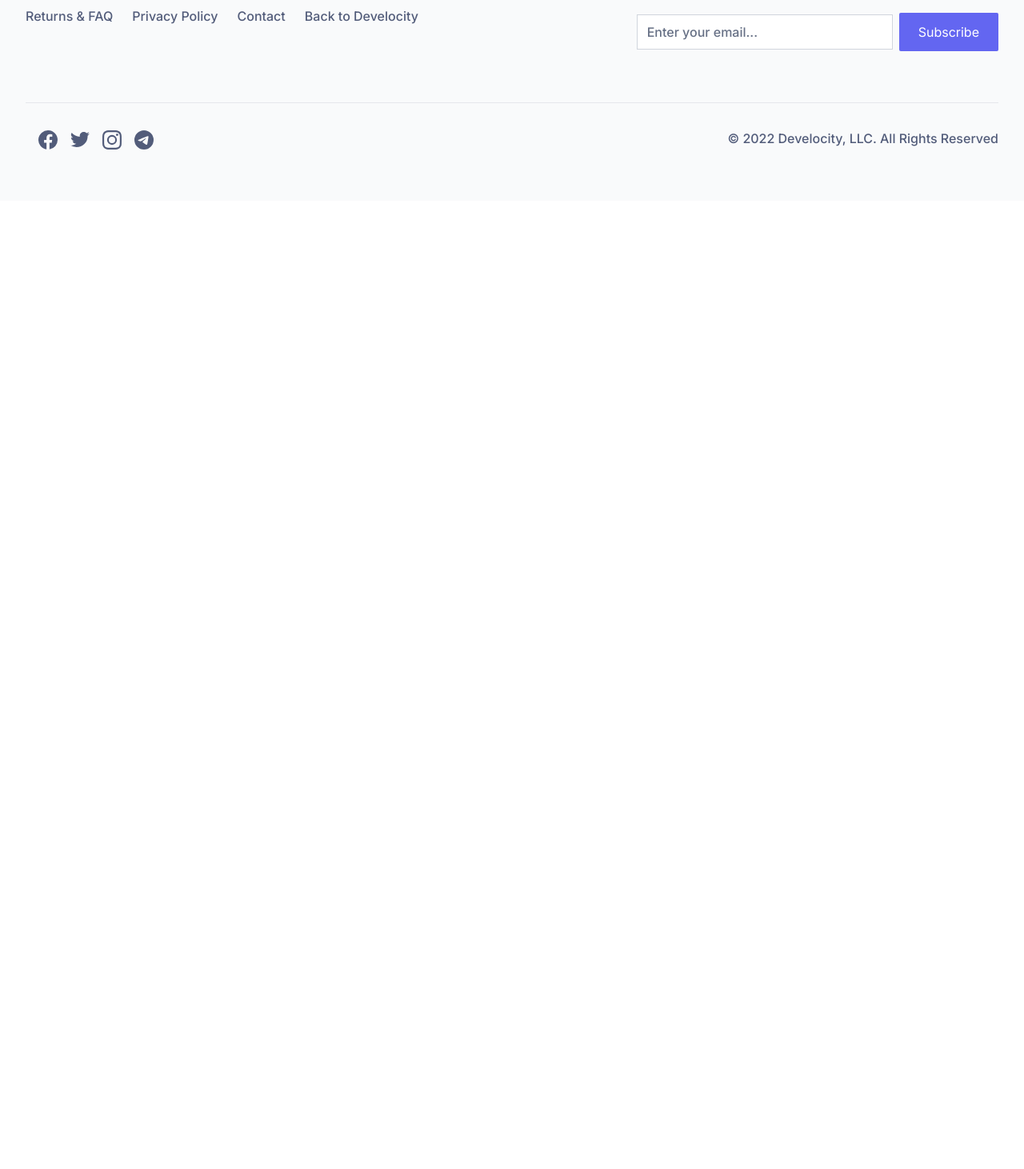
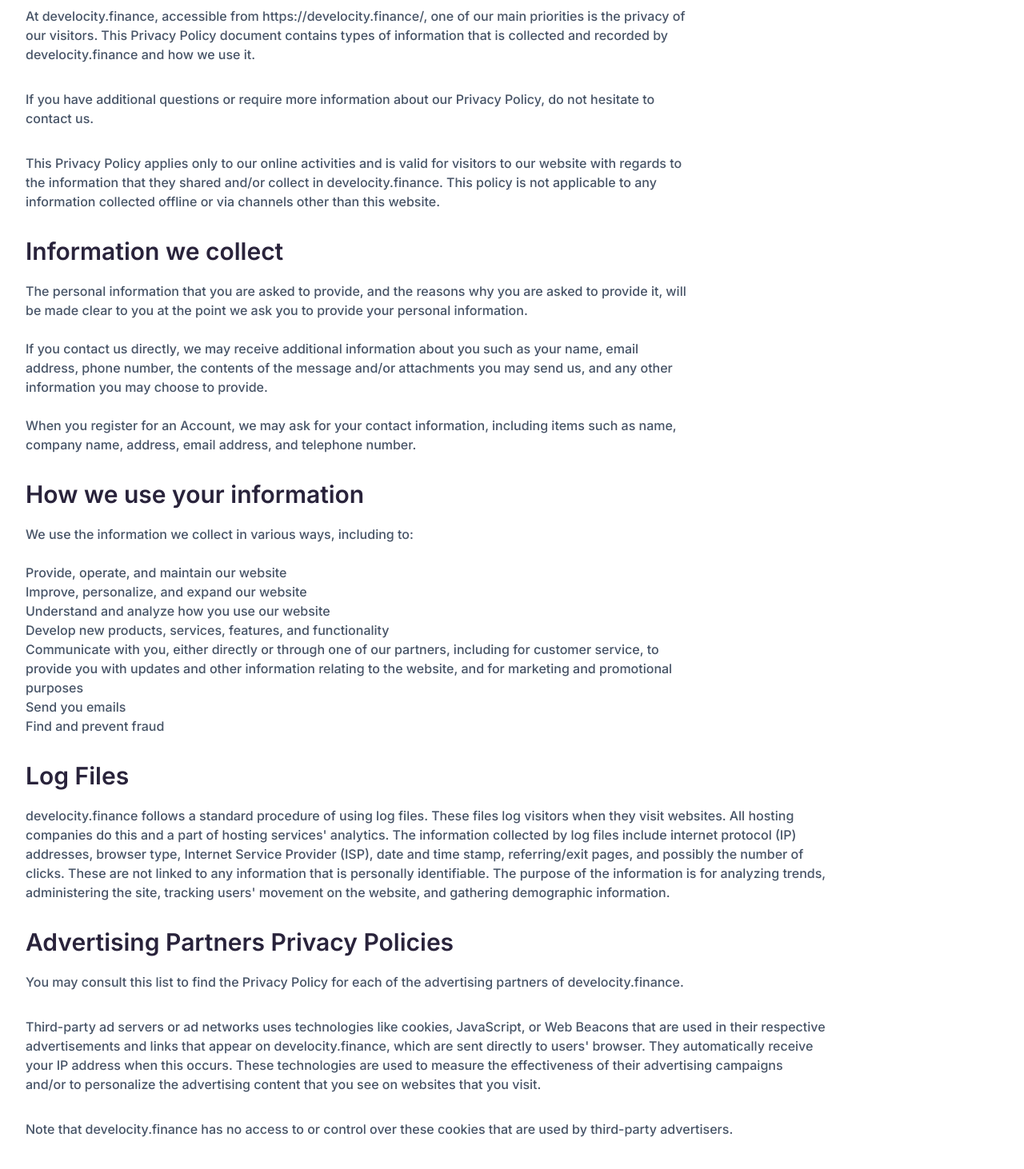
Before and after one commit to moussa32/develocity-finance, a React (Vite) app: page /terms-and-conditions in a window 1280 px wide. Shown: the part 608-2070 px from the top of the page at 80% size. Before the commit the page ends 859 px from the top, so only its background shows below. Built offline with nearby package versions, Linux system fonts and the light colour scheme.

Commit message:
feat: terms and conditions page

```diff
--- a/src/shared/Static/TermsConditions.jsx
+++ b/src/shared/Static/TermsConditions.jsx
@@ -10,7 +10,92 @@ const TermsConditions = () => {
         description="Your privacy is important to us at Develocity. We respect your privacy regarding
         any information we may collect from your experience on our platforms."
       />
-      <section className="container mx-auto max-w-[1216px]"></section>
+      <section className="container mx-auto md:my-24 text-[#475467] font-medium text-base px-10 lg:px-0">
+        <div className="max-w-[826px]">
+          <section className="my-8">
+            <h2 className="font-semibold mb-5 text-3xl text-[#29233B]">Privacy Policy</h2>
+            <p>
+              At develocity.finance, accessible from https://develocity.finance/, one of our main priorities is the
+              privacy of our visitors. This Privacy Policy document contains types of information that is collected and
+              recorded by develocity.finance and how we use it.
+            </p>
+            <p className="my-8">
+              If you have additional questions or require more information about our Privacy Policy, do not hesitate to
+              contact us.
+            </p>
+            <p>
+              This Privacy Policy applies only to our online activities and is valid for visitors to our website with
+              regards to the information that they shared and/or collect in develocity.finance. This policy is not
+              applicable to any information collected offline or via channels other than this website.
+            </p>
+          </section>
+          <section className="my-8">
+            <h2 className="font-semibold mb-5 text-3xl text-[#29233B]">Information we collect</h2>
+            <p>
+              The personal information that you are asked to provide, and the reasons why you are asked to provide it,
+              will be made clear to you at the point we ask you to provide your personal information.
+            </p>
+            <p className="my-6">
+              If you contact us directly, we may receive additional information about you such as your name, email
+              address, phone number, the contents of the message and/or attachments you may send us, and any other
+              information you may choose to provide.
+            </p>
+            <p>
+              When you register for an Account, we may ask for your contact information, including items such as name,
+              company name, address, email address, and telephone number.
+            </p>
+          </section>
+          <section className="my-8">
+            <h2 className="font-semibold mb-5 text-3xl text-[#29233B]">How we use your information</h2>
+            <p>We use the information we collect in various ways, including to:</p>
+            <ul className="mt-6">
+              <li>Provide, operate, and maintain our website</li>
+              <li>Improve, personalize, and expand our website</li>
+              <li>Understand and analyze how you use our website</li>
+              <li>Develop new products, services, features, and functionality</li>
+              <li>
+                Communicate with you, either directly or through one of our partners, including for customer service, to
+              </li>
+              <li>
+                provide you with updates and other information relating to the website, and for marketing and
+                promotional
+              </li>
+              <li>purposes</li>
+              <li>Send you emails</li>
+              <li>Find and prevent fraud</li>
+            </ul>
+          </section>
+        </div>
+        <section className="my-8 max-w-[1000px]">
+          <h2 className="font-semibold mb-5 text-3xl text-[#29233B]">Log Files</h2>
+          <p>
+            develocity.finance follows a standard procedure of using log files. These files log visitors when they visit
+            websites. All hosting companies do this and a part of hosting services' analytics. The information collected
+            by log files include internet protocol (IP) addresses, browser type, Internet Service Provider (ISP), date
+            and time stamp, referring/exit pages, and possibly the number of clicks. These are not linked to any
+            information that is personally identifiable. The purpose of the information is for analyzing trends,
+            administering the site, tracking users' movement on the website, and gathering demographic information.
+          </p>
+        </section>
+        <section className="my-8 max-w-[1000px]">
+          <h2 className="font-semibold mb-5 text-3xl text-[#29233B]">Advertising Partners Privacy Policies</h2>
+          <p>
+            You may consult this list to find the Privacy Policy for each of the advertising partners of
+            develocity.finance.
+          </p>
+          <p className="py-8">
+            Third-party ad servers or ad networks uses technologies like cookies, JavaScript, or Web Beacons that are
+            used in their respective advertisements and links that appear on develocity.finance, which are sent directly
+            to users' browser. They automatically receive your IP address when this occurs. These technologies are used
+            to measure the effectiveness of their advertising campaigns and/or to personalize the advertising content
+            that you see on websites that you visit.
+          </p>
+          <p>
+            Note that develocity.finance has no access to or control over these cookies that are used by third-party
+            advertisers.
+          </p>
+        </section>
+      </section>
       <Footer />
     </>
   );
```
